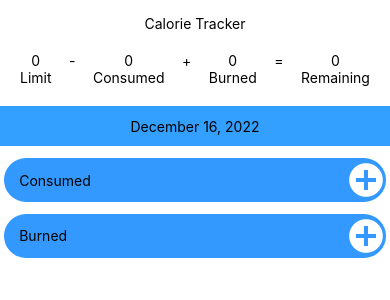
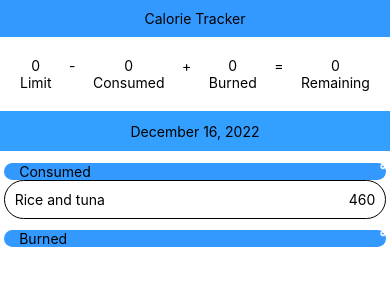
Before and after one commit to Theguyat2012/CalorieTracker, a React Native app: screen / in a window 390 px wide. Shown: the top 300 px of the page. Built offline with nearby package versions, Linux system fonts and the light colour scheme.

Commit message:
separate equation components from others

```diff
--- a/App.js
+++ b/App.js
@@ -1,15 +1,15 @@
 // React Native
-import { ScrollView, View } from 'react-native';
+import { ScrollView } from 'react-native';
 
 // Components
 import AppBar from './components/AppBar';
-import Equation from './components/Equation';
+import Main from './components/Main';
 
 export default function App() {
   return (
       <ScrollView>
         <AppBar />
-        <Equation />
+        <Main />
       </ScrollView>
   );
 }
--- /dev/null
+++ b/components/AddCaloriesButton.js
@@ -0,0 +1,24 @@
+import React from "react";
+import { StyleSheet, Text, TouchableOpacity, View } from 'react-native';
+
+import { Entypo } from '@expo/vector-icons';
+
+
+const AddCaloriesButton = (props) => {
+    return (
+        <View style={styles.wrapper}>
+            <TouchableOpacity onPress={props.open} style={styles.button}>
+                <Text style={styles.text}>{props.title}</Text>
+                <Entypo name="circle-with-plus" size='40%' color="#FFFFFF" />
+            </TouchableOpacity>
+        </View>
+    );
+}
+
+const styles = StyleSheet.create ({
+    wrapper: {width: '98%', marginTop: '3%'},
+    button: {flexDirection: 'row', justifyContent: 'space-between', backgroundColor: '#3399FF', borderRadius: 40},
+    text: {alignSelf: 'center', paddingStart: '4%'},
+});
+
+export default AddCaloriesButton;
--- a/components/AddCalories.js
+++ b/components/AddCaloriesModal.js
@@ -1,21 +1,21 @@
-import React, { useState } from 'react';
+import React from 'react';
 import { Button, Modal, StyleSheet, Text, TextInput, TouchableOpacity, View } from 'react-native';
 import DropDownPicker from 'react-native-dropdown-picker';
 import { AntDesign } from '@expo/vector-icons';
 
 
-const AddCalories = (props) => {
+const AddCaloriesModal = (props) => {
     return (
         <Modal animationType='slide' visible={props.visible} transparent={true}>
             <View style={styles.modalWrapper}>
                 <View style={styles.modalView }>
-                    <View style={ {flexDirection: 'row', justifyContent: 'space-between', width: '100%', marginBottom: 5, paddingBottom: 5, borderBottomWidth: 1} }>
-                        <Text style={ {alignSelf: 'center'} }>Add Calories</Text>
+                    <View style={styles.headerWrapper}>
+                        <Text>Add Calories</Text>
                         <TouchableOpacity onPress={() => {props.close(true); props.setOpenType(false)}}>
                             <AntDesign name="closecircle" size={40} color="red" />
                         </TouchableOpacity>
                     </View>
-                    <View style={ {elevation: 1, zIndex: 1} }>
+                    <View style={styles.dropDownOptions}>
                         <Text>Type</Text>
                         <DropDownPicker
                             open={props.openType}
@@ -28,13 +28,13 @@ const AddCalories = (props) => {
                             dropDownDirection="BOTTOM"
                         />
                     </View>
-                    <View style={ {flex: 1, width: '100%', justifyContent: 'space-evenly'} }>
+                    <View style={styles.inputWrapper}>
                         <Input placeholder='Title' keyboardType='default'/>
                         <Input placeholder='Calories' keyboardType='numeric'/>
                     </View>
-                    <View style={ {width: '98%', justifyContent: 'flex-end', marginTop: '5%'} }>
-                        <View style={ {backgroundColor: '#3399FF', borderRadius: 20} }>
-                            <Button title='Add' color='white'/>
+                    <View style={ styles.addButtonWrapper }>
+                        <View style={ styles.addButtonContainer }>
+                            <Button title='Add' color='white' />
                         </View>
                     </View>
                 </View>
@@ -72,10 +72,37 @@ const styles = StyleSheet.create({
         shadowOpacity: 0.25,
         width: '90%',
     },
+    headerWrapper: {
+        alignItems: 'center',
+        flexDirection: 'row',
+        justifyContent: 'space-between',
+        width: '100%',
+        marginBottom: 5,
+        paddingBottom: 5,
+        borderBottomWidth: 1,
+    },
+    dropDownOptions: {
+        elevation: 1,
+        zIndex: 1,
+    },
     input: {
         borderWidth: 1,
         lineHeight: '40%',
     },
+    inputWrapper: {
+        flex: 1,
+        width: '100%',
+        justifyContent: 'space-evenly',
+    },
+    addButtonWrapper: {
+        width: '98%',
+        justifyContent: 'flex-end',
+        marginTop: '5%',
+    },
+    addButtonContainer: {
+        backgroundColor: '#3399FF',
+        borderRadius: 20,
+    },
 });
 
-export default AddCalories;
+export default AddCaloriesModal;
--- /dev/null
+++ b/components/AddedCalories.js
@@ -0,0 +1,25 @@
+import React from "react";
+import { StyleSheet, Text, View } from 'react-native';
+
+
+const AddedCalories = (props) => {
+    return (
+        <View style={styles.addCalories}>
+            <Text>Rice and tuna</Text>
+            <Text>460</Text>
+        </View>
+    );
+}
+
+const styles = StyleSheet.create({
+    addCalories: {
+        width: '98%',
+        flexDirection: 'row',
+        justifyContent: 'space-between',
+        padding: '2.5%',
+        borderWidth: 1,
+        borderRadius: 40,
+    }
+});
+
+export default AddedCalories;
--- a/components/AppBar.js
+++ b/components/AppBar.js
@@ -1,4 +1,4 @@
-import { View, Platform, SafeAreaView, StatusBar, StyleSheet } from 'react-native';
+import { SafeAreaView, StatusBar, StyleSheet } from 'react-native';
 
 
 const AppBar = () => {
--- /dev/null
+++ b/components/Calories.js
@@ -0,0 +1,36 @@
+import React, { useState } from "react";
+import { View, StyleSheet } from 'react-native';
+
+import AddCaloriesButton from "./AddCaloriesButton";
+import AddCaloriesModal from "./AddCaloriesModal";
+import AddedCalories from "./AddedCalories";
+
+
+const Calories = (props) => {
+    const [visible, setVisible] = useState(false);
+    const [openType, setOpenType] = useState(false);
+    const [type, setType] =  useState(null);
+    const [items, setItems] = useState([
+      {label: 'Consumed', value: 'Consumed'},
+      {label: 'Burned', value: 'Burned'}
+    ]);
+
+    return (
+        <>
+            <View style={styles.calories}>
+                <AddCaloriesButton title='Consumed' open={() => setVisible(true)} />
+                <AddedCalories />
+                <AddCaloriesButton title='Burned' open={() => setVisible(true)} />
+            </View>
+            <AddCaloriesModal visible={visible} openType={openType} setOpenType={setOpenType} type={type} setType={setType} items={items} setItems={setItems} close={() => setVisible(false)} />
+        </>
+    );
+}
+
+const styles = StyleSheet.create({
+    calories: {
+        alignItems: 'center',
+    },
+});
+
+export default Calories;
--- a/components/Equation.js
+++ b/components/Equation.js
@@ -1,49 +1,18 @@
 import React, { useState } from 'react';
-import { Text, StyleSheet, TextInput, TouchableOpacity, View } from 'react-native';
-import { Entypo } from '@expo/vector-icons';
-
-import AddCalories from './AddCalories';
+import { StyleSheet, Text, View } from 'react-native';
 
 
 const Equation = () => {
     const [variables, setVariables] = useState([0, 0, 0, 0]);
-    const [visible, setVisible] = useState(false);
-
-    const [openType, setOpenType] = useState(false);
-    const [type, setType] =  useState(null);
-    const [items, setItems] = useState([
-      {label: 'Consumed', value: 'Consumed'},
-      {label: 'Burned', value: 'Burned'}
-    ]);
 
     const placeholders = ['Limit', 'Consumed', 'Burned', 'Remaining'];
-    const date = new Date();
-    const monthNames = ["January", "February", "March", "April", "May", "June", "July", "August", "September", "October", "November", "December"];
-
-    const updateVariables = (index, value) => {
-        let updated = [];
-
-        for (let i=0; i<3; i++) {
-            if (i === index) {
-                if (!value) {
-                    updated = updated.concat(0);
-                } else {
-                    updated = updated.concat(value);
-                }
-            } else {
-                updated = updated.concat(variables[i]);
-            }
-        }
-
-        updated = updated.concat(updated[0] - updated[1] + updated[2]);
-
-        setVariables(updated);
-    }
 
     return (
         <View>
-            <Text style={ {alignSelf: 'center', paddingTop: 15} }>Calorie Tracker</Text>
-            <View style={ {flexDirection: 'row', justifyContent: 'space-between', padding: 20} }>
+            <View style={styles.headerWrapper}>
+                <Text>Calorie Tracker</Text>
+            </View>
+            <View style={styles.equationWrapper}>
                 <Variable number={variables[0]} word={placeholders[0]} />
                 <Text>-</Text>
                 <Variable number={variables[1]} word={placeholders[1]} />
@@ -52,16 +21,6 @@ const Equation = () => {
                 <Text>=</Text>
                 <Variable number={variables[3]} word={placeholders[3]} />
             </View>
-            <View style={ styles.date }>
-                <View style={ {alignSelf: 'center'} }>
-                    <Text>{monthNames[date.getMonth()]} {date.getDate()}, {date.getFullYear()}</Text>
-                </View>
-            </View>
-            <View style={ {alignItems: 'center'} }>
-                <AddCaloriesButton open={() => {setVisible(true); setType(placeholders[1])}} title={placeholders[1]} />
-                <AddCaloriesButton open={() => {setVisible(true); setType(placeholders[2])}} title={placeholders[2]} />
-            </View>
-            <AddCalories visible={visible} openType={openType} setOpenType={setOpenType} type={type} setType={setType} items={items} setItems={setItems} close={() => setVisible(false)} />
         </View>
     );
 }
@@ -75,23 +34,16 @@ const Variable = (props) => {
     );
 }
 
-const AddCaloriesButton = (props) => {
-    return (
-        <View style={ {width: '98%', marginTop: '3%'} }>
-            <TouchableOpacity onPress={props.open} style={ {flexDirection: 'row', justifyContent: 'space-between', backgroundColor: '#3399FF', borderRadius: 40} }>
-                <Text style={ {alignSelf: 'center', paddingStart: '4%'} }>{props.title}</Text>
-                <Entypo name="circle-with-plus" size={40} color="#FFFFFF" />
-            </TouchableOpacity>
-        </View>
-    );
-}
-
 const styles = StyleSheet.create({
-    date: {
-        alignSelf: 'center',
-        backgroundColor: '#339FFF',
-        padding: '3%',
-        width: '100%',
+    headerWrapper: {
+        alignItems: 'center',
+        backgroundColor: '#3399FF',
+        padding: 10,
+    },
+    equationWrapper: {
+        flexDirection: 'row',
+        justifyContent: 'space-between',
+        padding: 20,
     },
 });
 
--- /dev/null
+++ b/components/EquationDate.js
@@ -0,0 +1,26 @@
+import React from "react";
+
+import { StyleSheet, Text, View } from 'react-native';
+
+
+const EquationDate = () => {
+    const date = new Date();
+    const monthNames = ["January", "February", "March", "April", "May", "June", "July", "August", "September", "October", "November", "December"];
+
+    return (
+        <View style={ styles.date }>
+            <Text>{monthNames[date.getMonth()]} {date.getDate()}, {date.getFullYear()}</Text>
+        </View>
+    );
+}
+
+const styles = StyleSheet.create({
+    date: {
+        alignItems: 'center',
+        backgroundColor: '#339FFF',
+        padding: '3%',
+        width: '100%',
+    },
+});
+
+export default EquationDate;
--- /dev/null
+++ b/components/Main.js
@@ -0,0 +1,18 @@
+import React from "react";
+
+import Equation from "./Equation";
+import EquationDate from "./EquationDate";
+import Calories from "./Calories";
+
+
+const Main = () => {
+    return (
+        <>
+            <Equation />
+            <EquationDate />
+            <Calories />
+        </>
+    );
+}
+
+export default Main;
```
